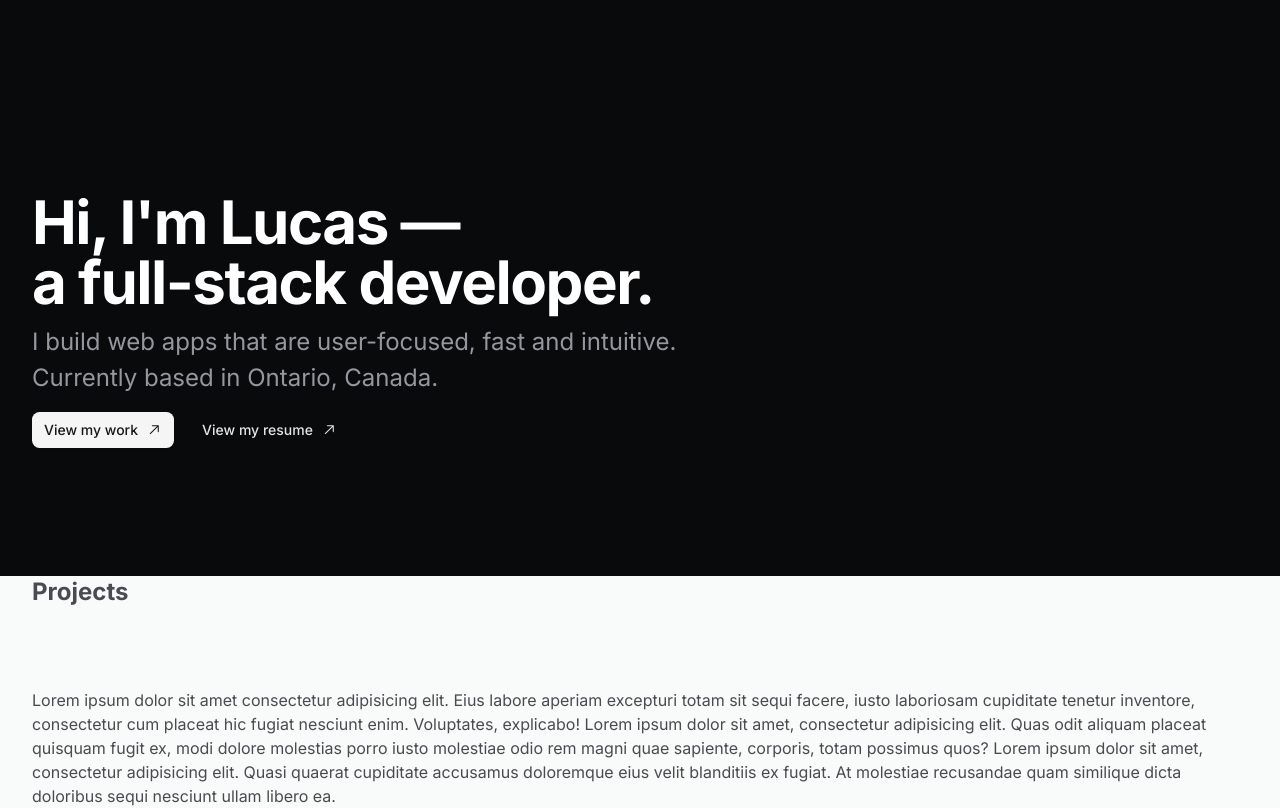
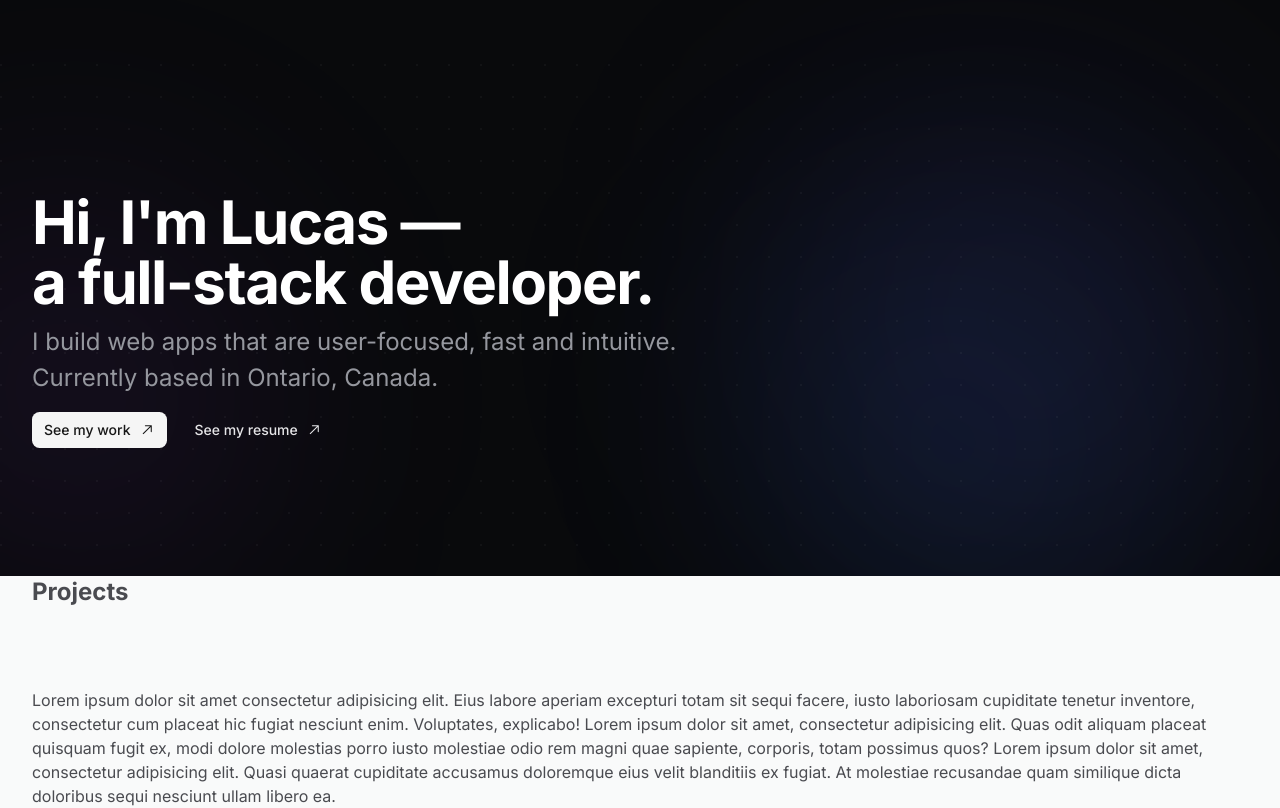
Before and after one commit to LucasWinkler/lucaswinkler.dev, a Next.js app: page / in a window 1280 px wide. Shown: the top 808 px of the page. Built offline with nearby package versions, Linux system fonts and the light colour scheme; no server answers.

Commit message:
feat: add background circles and mesh to hero

```diff
--- a/src/components/layout/header/header.tsx
+++ b/src/components/layout/header/header.tsx
@@ -6,9 +6,11 @@ import { motion as m } from "motion/react";
 import { Container } from "../container";
 import { DesktopNav } from "./desktop-nav";
 import { MobileNav } from "./mobile-nav";
+import { cn } from "@/lib/utils";
 
 export const Header = () => {
   const [isVisible, setIsVisible] = useState(true);
+  const [hasScrolled, setHasScrolled] = useState(false);
   const lastScrollY = useRef(0);
 
   useEffect(() => {
@@ -16,6 +18,7 @@ export const Header = () => {
       const currentScrollY = window.scrollY;
       setIsVisible(currentScrollY < lastScrollY.current);
       lastScrollY.current = currentScrollY;
+      setHasScrolled(currentScrollY > 20);
     };
 
     window.addEventListener("scroll", handleScroll, { passive: true });
@@ -31,11 +34,15 @@ export const Header = () => {
       initial={{ y: 0 }}
       animate={{ y: isVisible ? 0 : -100 }}
       transition={{ duration: 0.3, ease: "easeInOut" }}
-      className="dark bg-background-dark supports-[backdrop-filter]:bg-background-dark/80 sticky top-0 z-50 h-[var(--header-height)] w-full duration-200 supports-[backdrop-filter]:backdrop-blur supports-[backdrop-filter]:backdrop-saturate-150"
+      className={cn(
+        "dark sticky top-0 z-50 h-[var(--header-height)] w-full",
+        hasScrolled &&
+          "bg-background-dark supports-[backdrop-filter]:bg-background-dark/80 supports-[backdrop-filter]:backdrop-blur supports-[backdrop-filter]:backdrop-saturate-150",
+      )}
     >
       <Container className="relative flex h-full w-full items-center justify-between gap-4">
         <Link
-          className="text-foreground font-medium tracking-widest uppercase"
+          className="font-medium tracking-widest text-white uppercase"
           href="/"
           aria-label="Logo"
           aria-description="Link to the home page"
--- a/src/components/sections/hero.tsx
+++ b/src/components/sections/hero.tsx
@@ -3,9 +3,31 @@ import Link from "next/link";
 import { Button } from "../ui/button";
 import { ArrowTopRightIcon } from "@radix-ui/react-icons";
 
+const BackgroundEffect = () => {
+  return (
+    <div className="absolute inset-0 -z-10">
+      <Container className="relative h-full">
+        <div className="absolute inset-0">
+          <div className="absolute top-[100px] -left-[100px] h-[400px] w-[400px] transform-gpu rounded-full bg-gradient-to-tr from-purple-500/[0.12] via-purple-500/[0.08] to-transparent blur-[120px]" />
+          <div className="absolute top-[50px] right-[50px] h-[300px] w-[300px] transform-gpu rounded-full bg-gradient-to-bl from-indigo-500/[0.15] via-indigo-500/[0.1] to-transparent blur-[130px] sm:h-[500px] sm:w-[500px]" />
+          <div className="absolute top-[150px] right-[100px] h-[250px] w-[250px] transform-gpu rounded-full bg-gradient-to-tr from-blue-500/[0.15] via-blue-500/[0.1] to-transparent blur-[130px] sm:h-[400px] sm:w-[400px]" />
+        </div>
+        <div
+          className="absolute inset-0 opacity-[0.2]"
+          style={{
+            backgroundImage: `radial-gradient(circle at 1px 1px, rgb(255 255 255 / 0.2) 1px, transparent 0)`,
+            backgroundSize: "32px 32px",
+          }}
+        />
+      </Container>
+    </div>
+  );
+};
+
 export const Hero = () => {
   return (
-    <section className="py-16 sm:py-24 md:py-32">
+    <section className="relative py-16 sm:py-24 md:py-32">
+      <BackgroundEffect />
       <Container>
         <h1 className="font-heading 2xs:text-4xl mb-3 text-2xl font-bold tracking-tight text-white sm:text-5xl md:text-6xl">
           Hi, I'm Lucas —
@@ -25,7 +47,7 @@ export const Hero = () => {
             asChild
           >
             <Link href="/projects">
-              View my work
+              See my work
               <ArrowTopRightIcon
                 className="transition-transform duration-300 group-hover/cta:rotate-45"
                 aria-hidden="true"
@@ -33,8 +55,13 @@ export const Hero = () => {
             </Link>
           </Button>
           <Button className="group/cta" variant="ghost" type="button" asChild>
-            <Link href="/resume.pdf" target="_blank" rel="noopener noreferrer">
-              View my resume
+            <Link
+              href="/resume.pdf"
+              target="_blank"
+              rel="noopener noreferrer"
+              aria-label="Open resume in new tab"
+            >
+              See my resume
               <ArrowTopRightIcon
                 className="transition-transform duration-300 group-hover/cta:rotate-45"
                 aria-hidden="true"
```
